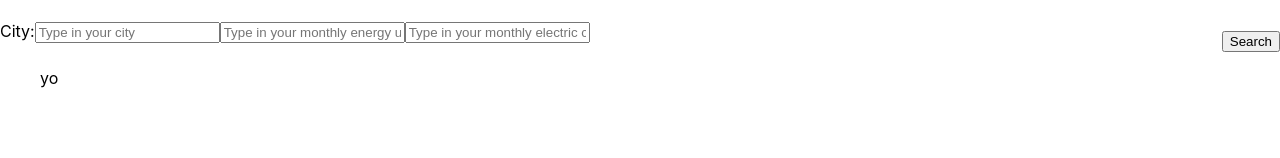
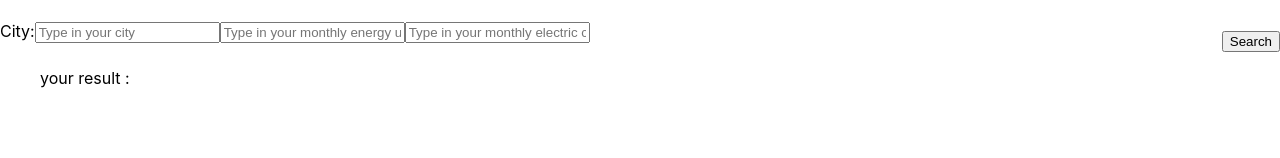
Before and after one commit to trae77/solar-react, a React (Create React App) app: page /search in a window 1280 px wide. Shown: the part 197-355 px from the top of the page. Built offline with nearby package versions, Linux system fonts and the light colour scheme.

Commit message:
update npm

```diff
--- a/package.json
+++ b/package.json
@@ -17,7 +17,7 @@
     "react-dom": "^17.0.2",
     "react-router": "^5.2.0",
     "react-router-dom": "^5.2.0",
-    "react-scripts": "^4.0.3",
+    "react-scripts": "^5.0.0",
     "sequelize": "^6.6.2",
     "web-vitals": "^1.1.2"
   },
--- a/src/pages/Search.js
+++ b/src/pages/Search.js
@@ -21,9 +21,11 @@ class Search extends Component {
     solars: "",
     // breeds: [],
     redirect:"",
-    results: null,
+    results: [],
     error: "",
   };
+
+
 
   handleInputChange = (event) => {
     this.setState({ city: event.target.value });
@@ -63,37 +65,20 @@ class Search extends Component {
 
             this.setState({solars: solar });
 
-            console.log(this.state.solar , "fry");
 
+            console.log(this.state.solars);
             if (res.data.status === "error") {
               throw new Error(res.data);
             }
             console.log(solar , "fish");
             this.setState({ results: annualDNI, error: "" });
-            console.log(this.results , "mayor");
           })
           .catch((err) => this.setState({ error: err.message }));
+
       });
-
   };
 
-//   if (this.state.solars <= 3) {
-//     console.log("good ");
-// } else {
-//  console.log("bad");
-// }
 
-  // .catch(err => this.setState({ error: err.message t}));
-
-  //   API.getIrradiance(lat, long)
-  //   .then(res => {
-  //     if (res.data.status === "error") {
-  //       throw new Error(res.data);
-  //     }
-  //     this.setState({ results: res.data, error: "" });
-  //   })
-  //   .catch(err => this.setState({ error: err.message }));
-  // };
 
   render( ) {
 
@@ -116,10 +101,7 @@ class Search extends Component {
             cost={this.state.cost}
             search={this.state.search}
           />
-          {/* if(this.state.results > 3){
-<Redirect to="/good" />
-          } */}
-          <SearchResults results={this.state.results , "yo"} />
+          <SearchResults results={ "your result : " + this.state.solars} />
         </Container>
       </div>
     );
```
Also changed, not shown: 1 other file (tests, documents, lock files or other folders).
